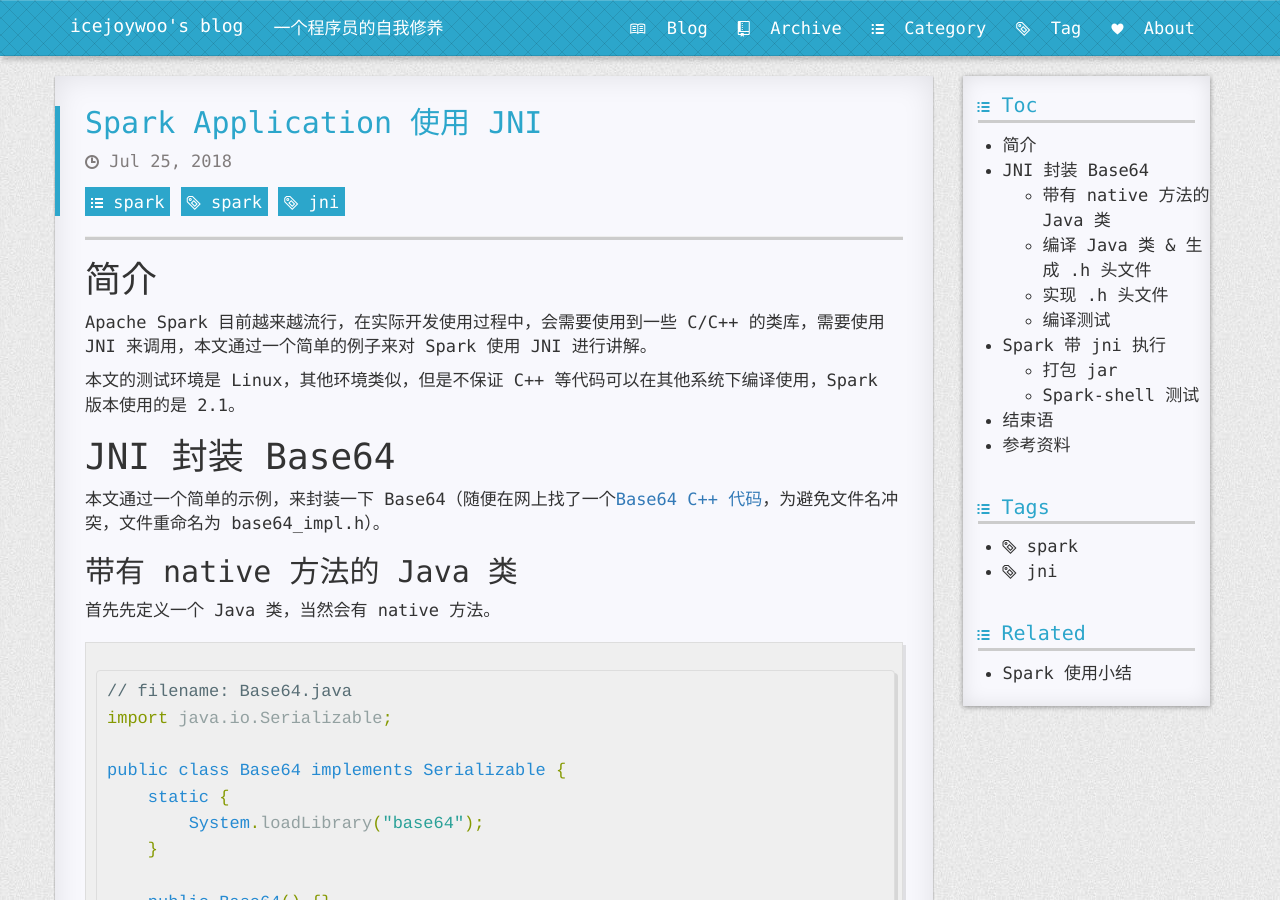
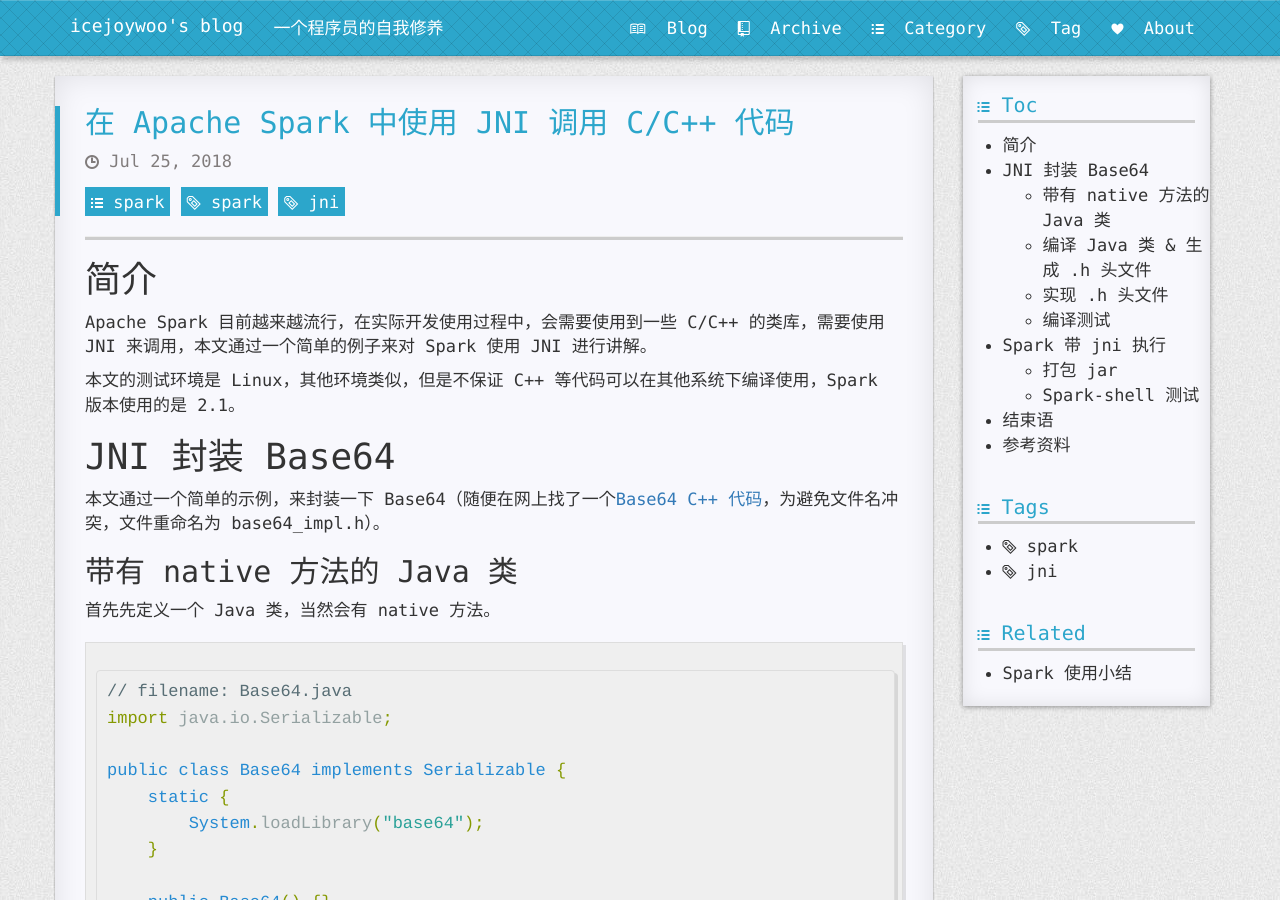
Before and after one commit to icejoywoo/icejoywoo.github.io, a Jekyll site: the page built from _posts/2018-07-25-spark-jni.md, in a window 1280 px wide and 900 px high. Built offline with Jekyll 4.4.1, drawn with Linux system fonts in a browser that asks for light colours; comment, search, counter and statistics services are not loaded.

Commit message:
update title

```diff
--- a/_posts/2018-07-25-spark-jni.md
+++ b/_posts/2018-07-25-spark-jni.md
@@ -1,6 +1,6 @@
 ---
 layout: post
-title: Spark Application 使用 JNI
+title: 在 Apache Spark 中使用 JNI 调用 C/C++ 代码
 category: spark
 tags: ['spark', 'jni']
 ---
```
